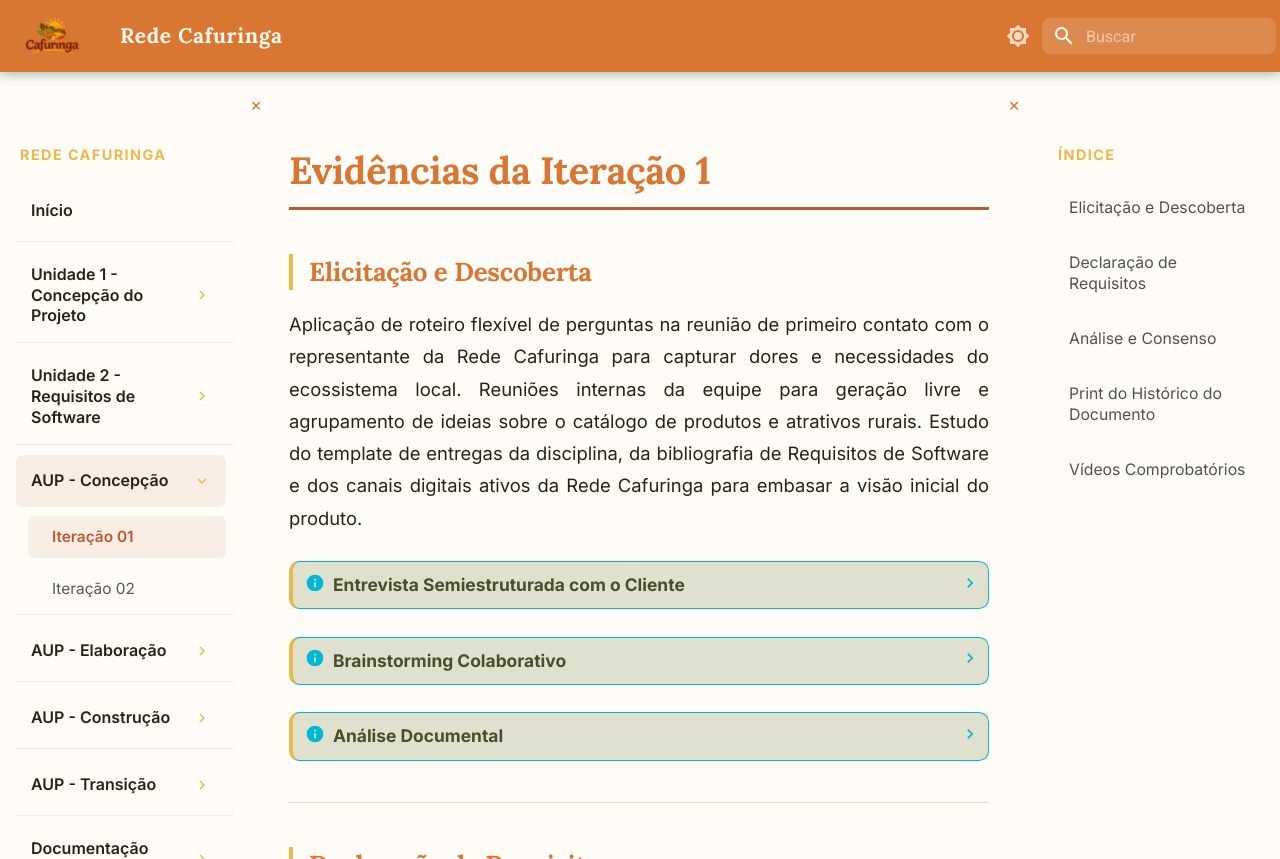
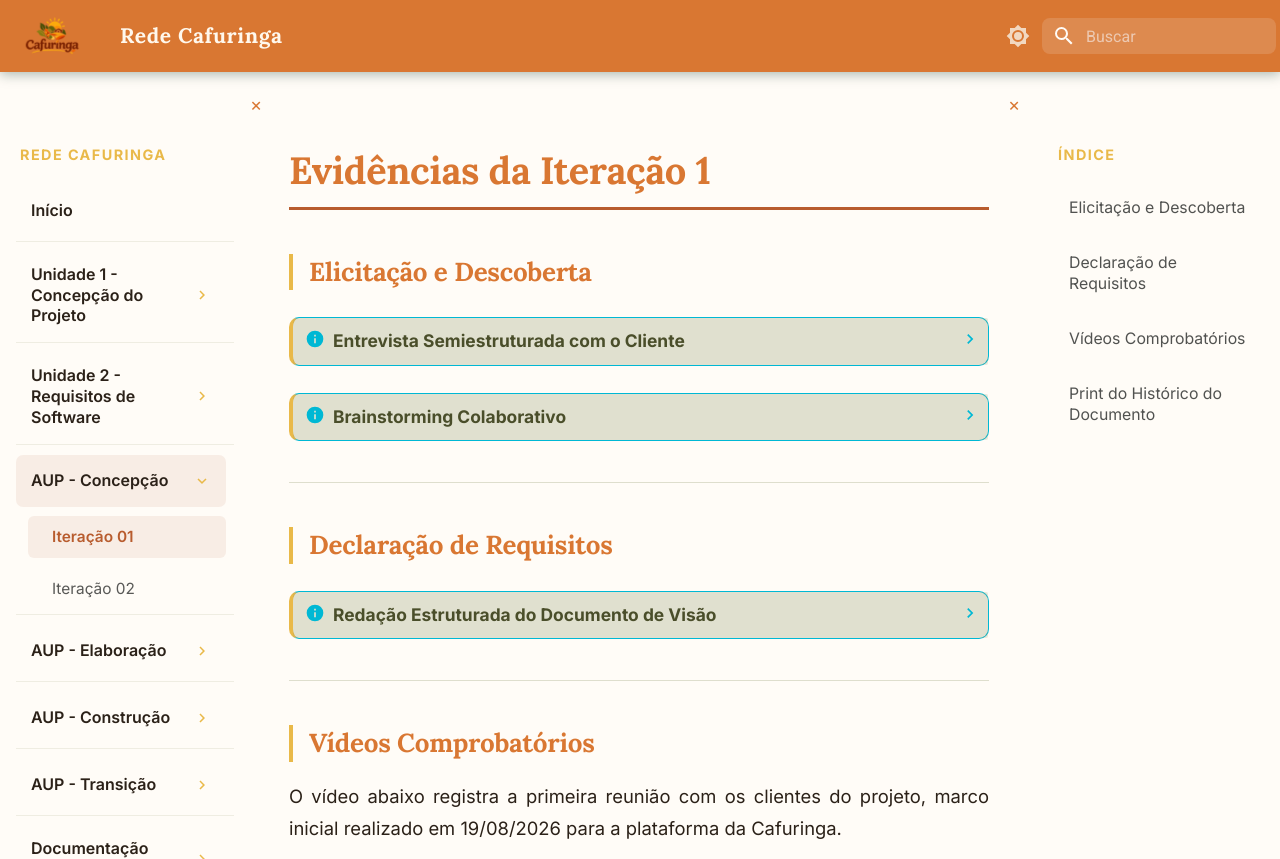
Before and after one commit to mdsreq-fga-unb/REQ-2026.2-T02-RedeCafuringa, an MkDocs documentation site: the page built from docs/aup-concepcao/iteracao1.md, in a window 1280 px wide and 1400 px high, cut to the strip 0-859 px from the top of the window. Built offline with MkDocs 1.6.1 and Material for MkDocs 9.7.7, drawn with Linux system fonts in a browser that asks for light colours; some of the changed text lies outside the part shown.

Commit message:
docs: atualiza iterações 1 e 2 da AUP de concepção

```diff
--- a/docs/aup-concepcao/iteracao1.md
+++ b/docs/aup-concepcao/iteracao1.md
@@ -2,31 +2,20 @@
 
 ## Elicitação e Descoberta
 
-Aplicação de roteiro flexível de perguntas na reunião de primeiro contato com o representante da Rede Cafuringa para capturar dores e necessidades do ecossistema local. Reuniões internas da equipe para geração livre e agrupamento de ideias sobre o catálogo de produtos e atrativos rurais. Estudo do template de entregas da disciplina, da bibliografia de Requisitos de Software e dos canais digitais ativos da Rede Cafuringa para embasar a visão inicial do produto.
-
 ??? info "Entrevista Semiestruturada com o Cliente"
-
-    Esboço preliminar da entrevista semiestruturada de primeiro contato com o cliente.
+    Aplicação de roteiro flexível de perguntas na reunião de primeiro contato com o representante da Rede Cafuringa para capturar dores e necessidades do ecossistema local.
 
     <iframe src="https://docs.google.com/document/d/e/2PACX-1vSF8vmcZ9juMR85HEIJlfVyiSbRlb6bEb1Vn-3Ubt46kvFhTWpMyIHut7hzVBAhQZt6Orvpa0u9UBVV/pub?embedded=true"width="100%" height="500" frameborder="0"></iframe>
 
 
 ??? info "Brainstorming Colaborativo"
-    Brainstorming da equipe em forma de mapa mental para sintetizar a ideia da cafuringa.
+    Reuniões internas da equipe para geração livre e agrupamento de ideias sobre o catálogo de produtos e atrativos rurais.
 
     - ![Brainstorming](../../img/aup-concepcao/brainstorming.png)
-
-
-??? info "Análise Documental"
-    Primeiro documento de visão aprovado pelo cliente.
-
-    <iframe src="https://drive.google.com/file/d/1sYf5GHyqDElz1Hi3Rf8KLz57O5GMyexG/view?usp=sharing/preview" width="100%" height="500" frameborder="0"></iframe>
 
 ---
 
 ## Declaração de Requisitos
-
-Síntese e agrupamento das necessidades brutas em Objetivo Geral, Objetivos Específicos (OEs) e Características do Produto (CPs).
 
 ??? info "Redação Estruturada do Documento de Visão"
 
@@ -40,27 +29,11 @@ Síntese e agrupamento das necessidades brutas em Objetivo Geral, Objetivos Espe
 
 ---
 
-## Análise e Consenso
+## Vídeos Comprobatórios
 
-Classificação colaborativa das intenções de escopo nas categorias Must, Should, Could e Won't e alinhamento, validação de escopo e aprovação das documentações da primeira entrega conduzidos de forma assíncrona por canal de mensagens instantâneas.
+O vídeo abaixo registra a primeira reunião com os clientes do projeto, marco inicial realizado em 19/08/2026 para a plataforma da Cafuringa.
 
-??? info "Priorização MoSCoW"
-
-    A priorização MoSCoW foi utilizada para organizar as funcionalidades previstas para a plataforma Cafuringa de acordo com sua relevância para os objetivos de negócio e sua contribuição para a entrega do MVP. A classificação considera as necessidades centrais da Rede Cafuringa, priorizando a divulgação de produtores, produtos e atrativos rurais, bem como a conexão entre os participantes.
-
-    - ![Moscow](../../img/aup-concepcao/moscow.png)
-
-    A priorização resultou em uma lista preliminar de escopo organizada por níveis de importância, permitindo distinguir as capacidades indispensáveis ao MVP das melhorias desejáveis e das funcionalidades reservadas para versões futuras.
-
-    Essa classificação servirá como referência para o refinamento do backlog e para a definição incremental do escopo da plataforma, considerando as necessidades da Rede Cafuringa, as dependências entre funcionalidades e a capacidade de desenvolvimento da equipe.
-
-
-??? info "Validação com a Cliente"
-
-    - ![Atualizações 1](../../img/aup-concepcao/prints_conversas/atualizacoes1.jpeg){ width="300" }
-    - ![Atualizações 2](../../img/aup-concepcao/prints_conversas/atualizacoes2.jpeg){ width="300" }
-    - ![Atualizações 3](../../img/aup-concepcao/prints_conversas/atualizacoes3.jpeg){ width="300" }
-    - ![Documentação](../../img/aup-concepcao/prints_conversas/documentacao.jpeg){ width="300" }
+<iframe width="800" height="450" src="https://www.youtube.com/embed/8AxspPflXs8" title="Unidade 1" frameborder="0" allow="accelerometer; autoplay; clipboard-write; encrypted-media; gyroscope; picture-in-picture" allowfullscreen></iframe>
 
 ---
 
@@ -71,11 +44,3 @@ Classificação colaborativa das intenções de escopo nas categorias Must, Shou
     - ![Histórico 1](../../img/aup-concepcao/prints_historico/historico1.png)
     - ![Histórico 2](../../img/aup-concepcao/prints_historico/historico2.png)
     - ![Histórico 3](../../img/aup-concepcao/prints_historico/historico3.png)
-
----
-
-## Vídeos Comprobatórios
-
-O vídeo abaixo registra a primeira reunião com os clientes do projeto, marco inicial realizado em 19/08/2026 para a plataforma da Cafuringa.
-
-<iframe width="800" height="450" src="https://www.youtube.com/embed/8AxspPflXs8" title="Unidade 1" frameborder="0" allow="accelerometer; autoplay; clipboard-write; encrypted-media; gyroscope; picture-in-picture" allowfullscreen></iframe>
```
Also changed, not shown: docs/aup-concepcao/iteracao2.md (+23 -13 lines).
